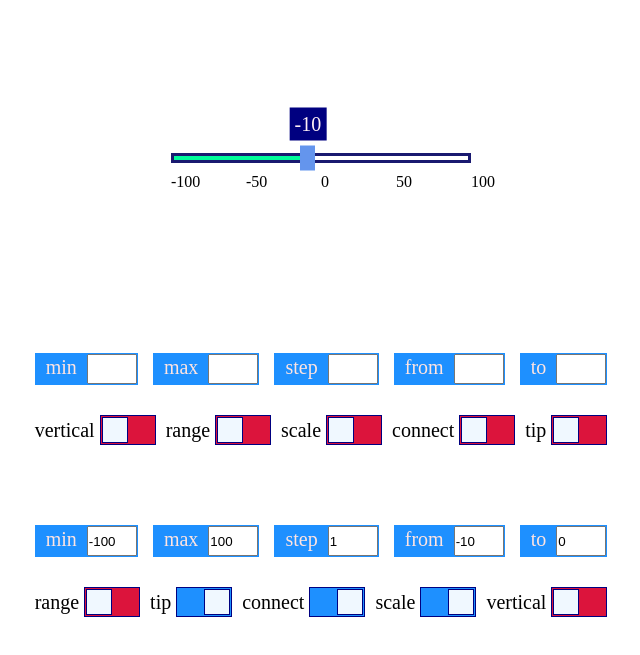
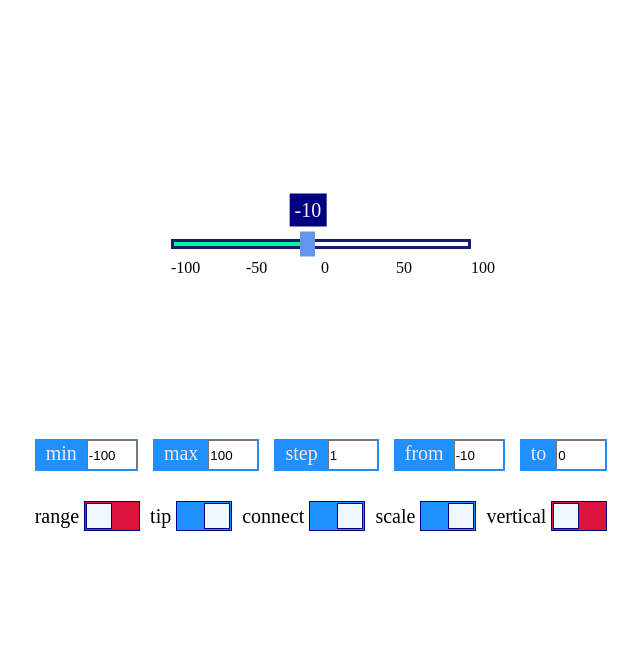
Before and after one commit to kampaku/slider-plugin, a website with bundled scripts: page public/index.html in a window 1280 px wide. Shown: the part 75-730 px from the top of the page, without its empty margins (319-959 px from the left). Built offline with nearby package versions, Linux system fonts and the light colour scheme.

Commit message:
delete old panel

```diff
--- a/public/index.html
+++ b/public/index.html
@@ -2,32 +2,17 @@
 <html lang="en">
   <head>
     <meta charset="utf-8" />
-    <link rel="icon" href="/favicon.ico" />
+    <link rel="icon" href="./favicon.ico" />
     <meta name="viewport" content="width=device-width, initial-scale=1" />
     <meta name="description" content="Web site created using create-snowpack-app" />
-    <link rel="stylesheet" type="text/css" href="/index.css" />
+    <link rel="stylesheet" type="text/css" href="./index.css" />
     <title>slider</title>
   </head>
   <body>
     <div class="wrapper">
       <div id="root"></div>
-      <div class="panel">
-        <div class="panel-row">
-          <label class="panel__label-number"><span>min</span><input id='min' class="panel-number" type="number"></label>
-          <label class="panel__label-number"><span>max</span><input id='max' class="panel-number" type="number"></label>
-          <label class="panel__label-number"><span>step</span><input id='step' class="panel-number" type="number" min='1'></label>
-          <label class="panel__label-number"><span>from</span><input id='from' class="panel-number" type="number"></label>
-          <label class="panel__label-number"><span>to</span><input id='to' class="panel-number" type="number"></label>
-        </div>
-        <div class="panel-row">
-          <label class="panel__toggle">vertical<input id='vertical' class="panel__toggle-input" type="checkbox"><span class="panel__toggle-slider"></span></label>
-          <label class="panel__toggle">range<input id='range' class="panel__toggle-input" type="checkbox"><span class="panel__toggle-slider"></span></label>
-          <label class="panel__toggle">scale<input id='scale' class="panel__toggle-input" type="checkbox"><span class="panel__toggle-slider"></span></label>
-          <label class="panel__toggle">connect<input id='connect' class="panel__toggle-input" type="checkbox"><span class="panel__toggle-slider"></span></label>
-          <label class="panel__toggle">tip<input id='tip' class="panel__toggle-input" type="checkbox"><span class="panel__toggle-slider"></span></label>
-        </div>
       </div>
     </div>
-    <script type="module" src="/dist/index.js"></script>
+    <script type="module" src="./dist/index.js"></script>
   </body>
 </html>
```
